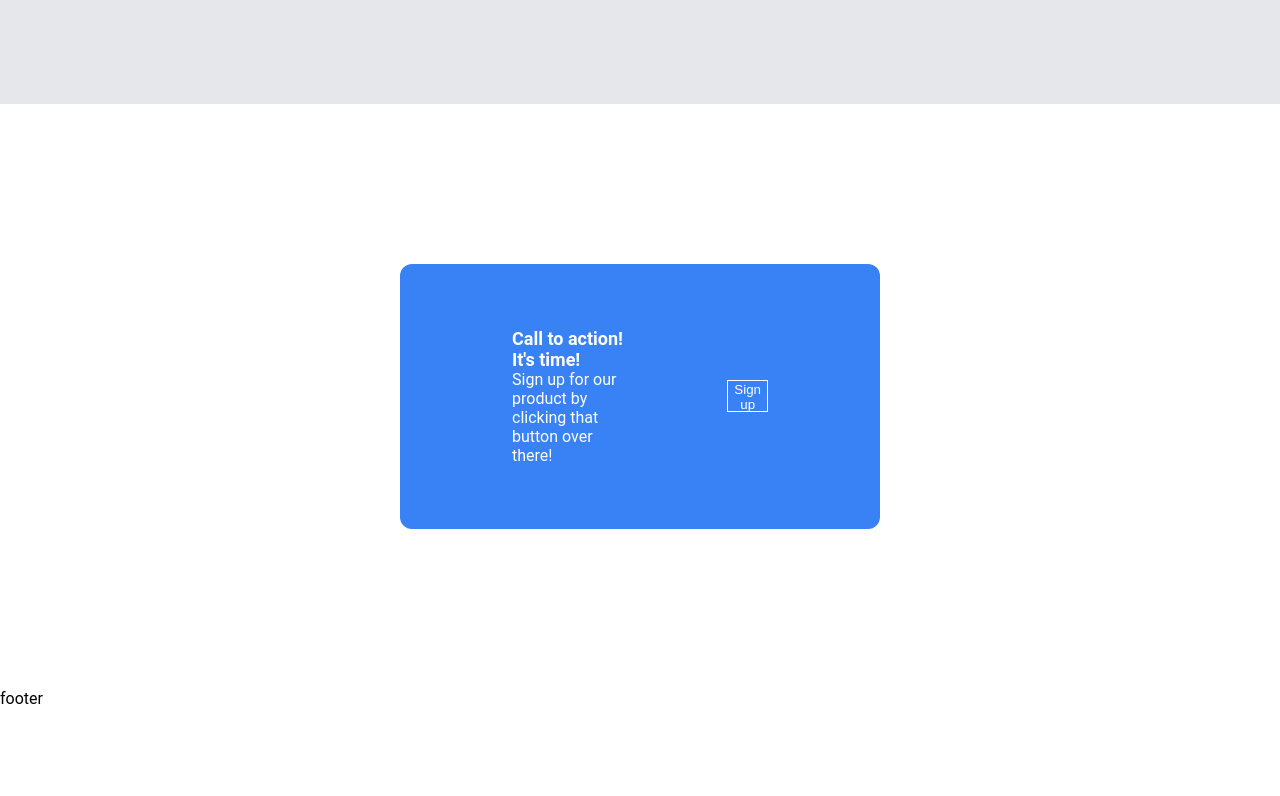
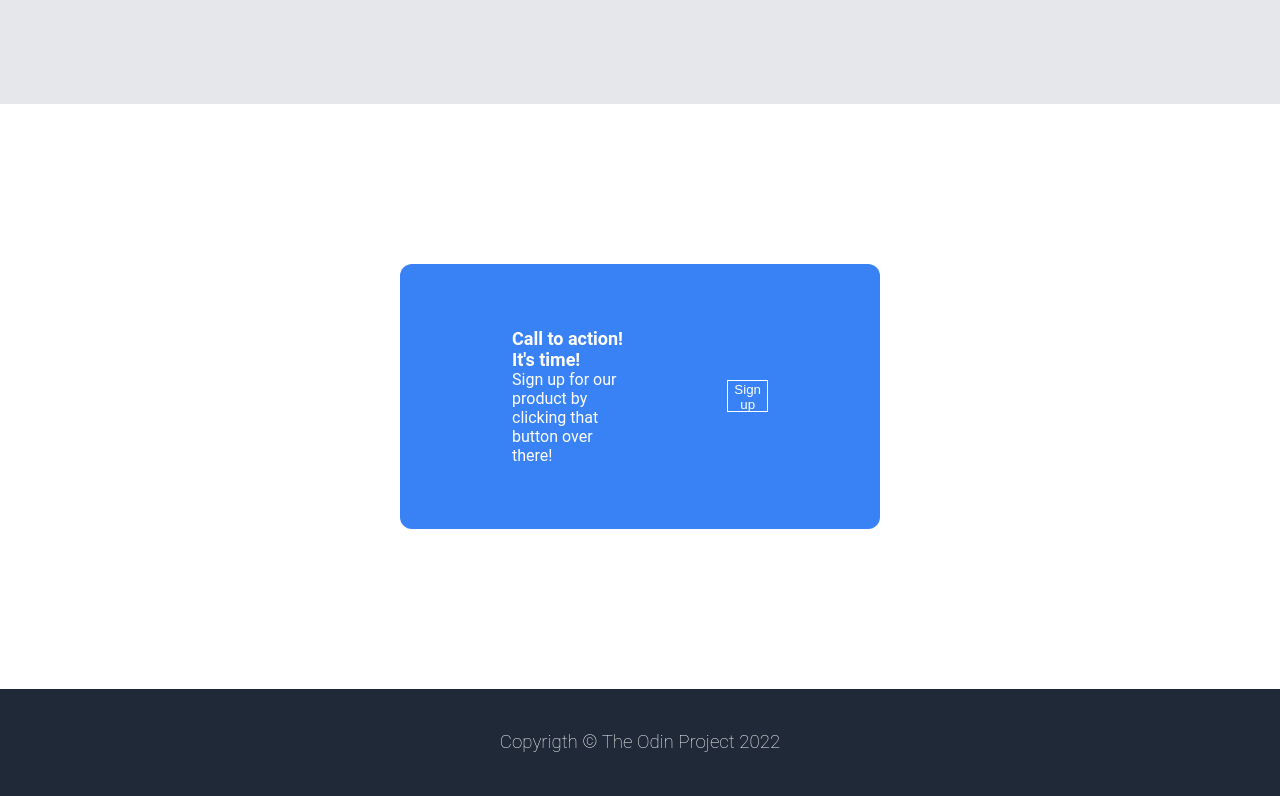
Before and after one commit to sam-rsuarez10/odin-html-css-layout, a plain HTML site: page index.html in a window 1280 px wide. Shown: the part 1803-2599 px from the top of the page. Before the commit the page ends 2511 px from the top, so only its background shows below. Drawn offline with Linux system fonts and the light colour scheme.

Commit message:
Finish footer's style

```diff
--- a/index.html
+++ b/index.html
@@ -74,6 +74,8 @@
             </div>
         </section>
     </main>
-    <footer>footer</footer>
+    <footer class="footer">
+        <h3>Copyrigth © The Odin Project 2022</h3>
+    </footer>
 </body>
 </html>
--- a/styles.css
+++ b/styles.css
@@ -183,3 +183,16 @@ button a {
     color: white;
     border: 0.05rem solid white;
 }
+
+.footer {
+    display: flex;
+    justify-content: center;
+    align-items: center;
+    background-color: #1F2937;
+    color: white;
+    padding: 1.5rem;
+}
+
+.footer h3 {
+    font-weight: lighter;
+}
```
